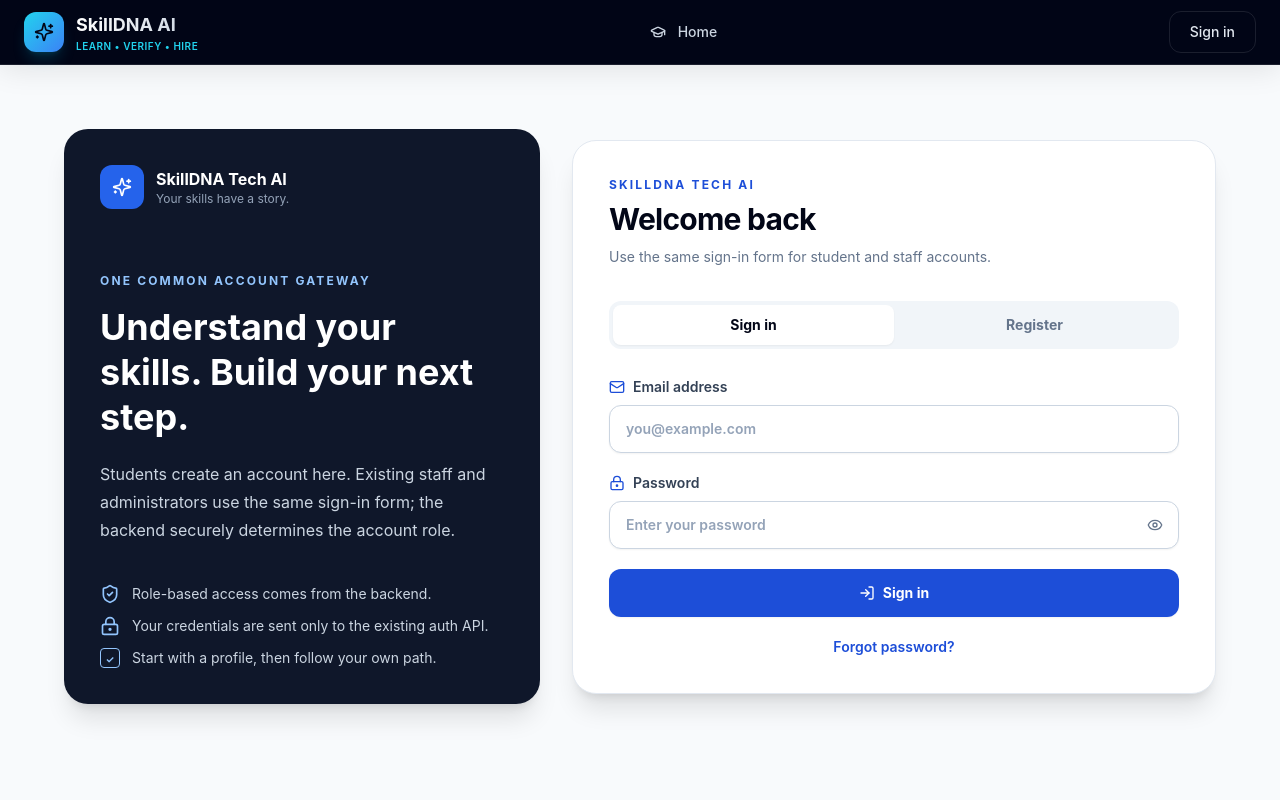
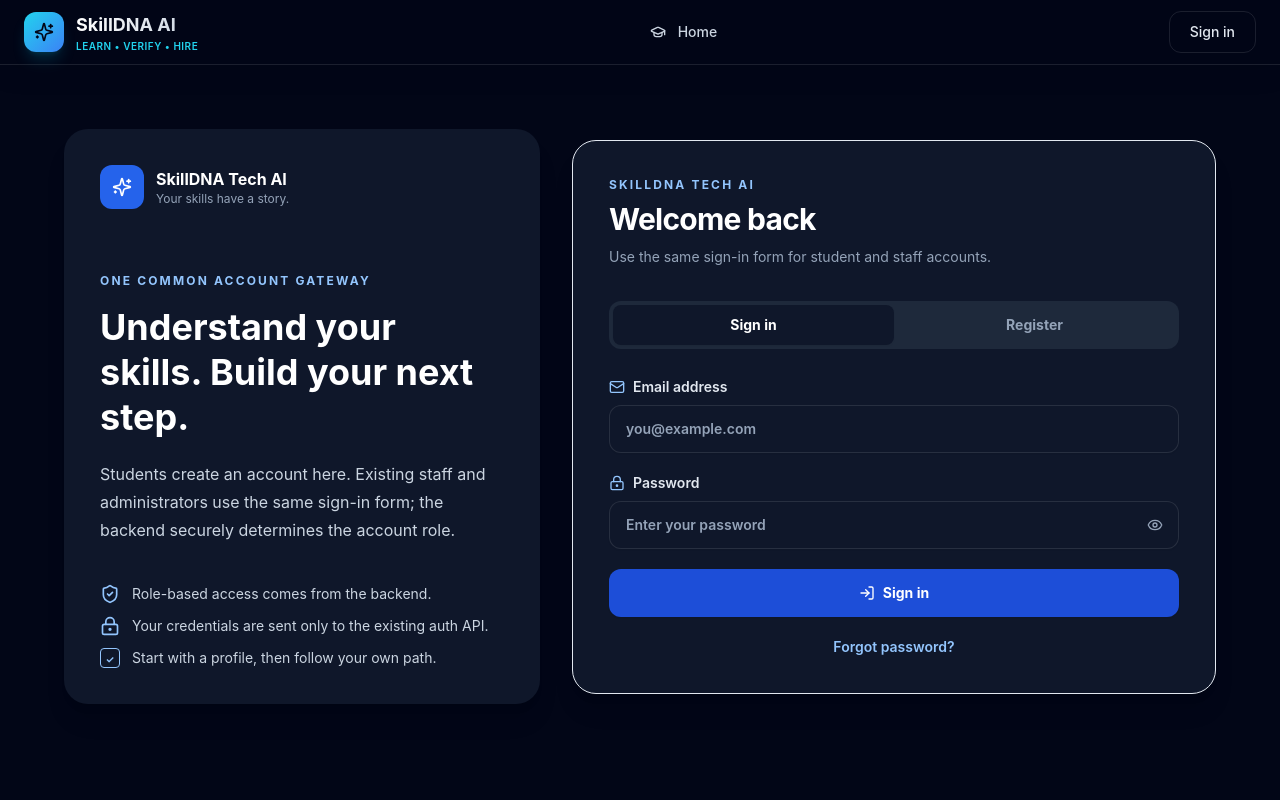
Before and after one commit to Skill-DNA-AI-Tech/skillai-frontend, a React (Vite) app: page /auth in a window 1280 px wide. Shown: the top 800 px of the page. Built offline with nearby package versions, Linux system fonts and the light colour scheme; no server answers.

Commit message:
Align public auth screens with brand theme

```diff
--- a/src/pages/Auth.tsx
+++ b/src/pages/Auth.tsx
@@ -262,11 +262,11 @@ const Auth = () => {
   };
 
   const isCredentialMode = mode === 'login' || mode === 'register';
-  const inputClass = 'h-12 w-full rounded-xl border border-slate-300 bg-white px-4 text-sm text-slate-900 shadow-sm placeholder:text-slate-400 transition focus:border-blue-600 focus:outline-none focus:ring-4 focus:ring-blue-100';
-  const labelClass = 'grid gap-2 text-sm font-semibold text-slate-700';
+  const inputClass = 'h-12 w-full rounded-xl border border-white/10 bg-slate-900 px-4 text-sm text-slate-100 shadow-sm placeholder:text-slate-400 transition focus:border-blue-600 focus:outline-none focus:ring-4 focus:ring-blue-100';
+  const labelClass = 'grid gap-2 text-sm font-semibold text-slate-200';
 
   return (
-    <main className="min-h-[calc(100vh-4rem)] bg-slate-50 px-4 py-10 sm:px-6 lg:py-16">
+    <main className="min-h-[calc(100vh-4rem)] bg-slate-950 px-4 py-10 sm:px-6 lg:py-16">
       <div className="mx-auto grid max-w-6xl gap-8 lg:grid-cols-[0.85fr_1.15fr] lg:items-center">
         <section className="hidden rounded-3xl bg-slate-900 p-9 text-white shadow-xl lg:block">
           <div className="flex items-center gap-3"><span className="grid h-11 w-11 place-items-center rounded-xl bg-blue-600"><Sparkles className="h-5 w-5" /></span><div><p className="font-bold">SkillDNA Tech AI</p><p className="text-xs text-slate-400">Your skills have a story.</p></div></div>
@@ -276,24 +276,24 @@ const Auth = () => {
           <div className="mt-10 space-y-3 text-sm text-slate-300"><div className="flex items-center gap-3"><ShieldCheck className="h-5 w-5 text-blue-300" /> Role-based access comes from the backend.</div><div className="flex items-center gap-3"><LockKeyhole className="h-5 w-5 text-blue-300" /> Your credentials are sent only to the existing auth API.</div><div className="flex items-center gap-3"><BookOpenCheckIcon /> Start with a profile, then follow your own path.</div></div>
         </section>
 
-        <section className="rounded-3xl border border-slate-200 bg-white p-6 shadow-xl sm:p-9">
-          <div className="mb-8"><p className="text-xs font-bold uppercase tracking-[0.18em] text-blue-700">SkillDNA Tech AI</p><h2 className="mt-2 text-3xl font-bold tracking-tight text-slate-950">{mode === 'register' ? 'Create your student account' : mode === 'login' ? 'Welcome back' : mode === 'forgot' ? 'Recover your account' : mode === 'admin_otp' ? 'Confirm administrator access' : 'Update your password'}</h2><p className="mt-2 text-sm leading-6 text-slate-500">{mode === 'register' ? 'Registration is currently available for students. You can choose your career direction after signing in.' : mode === 'login' ? 'Use the same sign-in form for student and staff accounts.' : 'Complete the secure step below to continue.'}</p></div>
+        <section className="rounded-3xl border border-slate-200 bg-slate-900 p-6 shadow-xl sm:p-9">
+          <div className="mb-8"><p className="text-xs font-bold uppercase tracking-[0.18em] text-blue-300">SkillDNA Tech AI</p><h2 className="mt-2 text-3xl font-bold tracking-tight text-white">{mode === 'register' ? 'Create your student account' : mode === 'login' ? 'Welcome back' : mode === 'forgot' ? 'Recover your account' : mode === 'admin_otp' ? 'Confirm administrator access' : 'Update your password'}</h2><p className="mt-2 text-sm leading-6 text-slate-400">{mode === 'register' ? 'Registration is currently available for students. You can choose your career direction after signing in.' : mode === 'login' ? 'Use the same sign-in form for student and staff accounts.' : 'Complete the secure step below to continue.'}</p></div>
 
-          {(mode === 'login' || mode === 'register') && <div className="mb-7 flex rounded-xl bg-slate-100 p-1"><button type="button" onClick={() => { setMode('login'); setError(null); setMessage(null); }} className={`flex-1 rounded-lg px-4 py-2.5 text-sm font-bold ${mode === 'login' ? 'bg-white text-slate-950 shadow-sm' : 'text-slate-500 hover:text-slate-800'}`}>Sign in</button><button type="button" onClick={() => { setMode('register'); setError(null); setMessage(null); setRole('student'); }} className={`flex-1 rounded-lg px-4 py-2.5 text-sm font-bold ${mode === 'register' ? 'bg-white text-slate-950 shadow-sm' : 'text-slate-500 hover:text-slate-800'}`}>Register</button></div>}
+          {(mode === 'login' || mode === 'register') && <div className="mb-7 flex rounded-xl bg-slate-800 p-1"><button type="button" onClick={() => { setMode('login'); setError(null); setMessage(null); }} className={`flex-1 rounded-lg px-4 py-2.5 text-sm font-bold ${mode === 'login' ? 'bg-slate-900 text-white shadow-sm' : 'text-slate-400 hover:text-slate-800'}`}>Sign in</button><button type="button" onClick={() => { setMode('register'); setError(null); setMessage(null); setRole('student'); }} className={`flex-1 rounded-lg px-4 py-2.5 text-sm font-bold ${mode === 'register' ? 'bg-slate-900 text-white shadow-sm' : 'text-slate-400 hover:text-slate-800'}`}>Register</button></div>}
 
           <form className="grid gap-5" onSubmit={handleSubmit}>
-            {mode === 'register' && <label className={labelClass}><span className="flex items-center gap-2"><UserRound className="h-4 w-4 text-blue-700" /> Full name</span><input value={name} onChange={(e) => setName(e.target.value)} className={inputClass} placeholder="Your full name" autoComplete="name" required /></label>}
-            {mode !== 'change_temp_password' && mode !== 'admin_otp' && <label className={labelClass}><span className="flex items-center gap-2"><Mail className="h-4 w-4 text-blue-700" /> Email address</span><input value={email} onChange={(e) => setEmail(e.target.value)} className={inputClass} type="email" placeholder="you@example.com" autoComplete="email" required /></label>}
-            {isCredentialMode && <label className={labelClass}><span className="flex items-center gap-2"><LockKeyhole className="h-4 w-4 text-blue-700" /> Password</span><span className="relative"><input value={password} onChange={(e) => setPassword(e.target.value)} className={`${inputClass} pr-12`} type={showPassword ? 'text' : 'password'} placeholder="Enter your password" autoComplete={mode === 'register' ? 'new-password' : 'current-password'} required /><button type="button" aria-label={showPassword ? 'Hide password' : 'Show password'} onClick={() => setShowPassword((value) => !value)} className="absolute right-3 top-1/2 -translate-y-1/2 rounded-md p-1 text-slate-500 hover:text-blue-700">{showPassword ? <EyeOff className="h-4 w-4" /> : <Eye className="h-4 w-4" />}</button></span></label>}
-            {mode === 'admin_otp' && <><div className="rounded-xl border border-blue-200 bg-blue-50 p-4 text-sm text-blue-900">Enter the security code sent to <strong>{adminEmail || email}</strong>.</div><label className={labelClass}>6-digit security code<input value={otp} onChange={(e) => setOtp(e.target.value.replace(/\D/g, '').slice(0, 6))} className={`${inputClass} text-center tracking-[0.4em]`} inputMode="numeric" maxLength={6} required autoFocus /></label></>}
-            {mode === 'reset' && <><label className={labelClass}>OTP code<input value={otp} onChange={(e) => setOtp(e.target.value)} className={inputClass} required /></label><label className={labelClass}>New password<span className="relative"><input value={newPassword} onChange={(e) => setNewPassword(e.target.value)} className={`${inputClass} pr-12`} type={showNewPassword ? 'text' : 'password'} required /><button type="button" aria-label={showNewPassword ? 'Hide new password' : 'Show new password'} onClick={() => setShowNewPassword((value) => !value)} className="absolute right-3 top-1/2 -translate-y-1/2 p-1 text-slate-500">{showNewPassword ? <EyeOff className="h-4 w-4" /> : <Eye className="h-4 w-4" />}</button></span></label></>}
-            {mode === 'forgot' && <p className="rounded-xl bg-slate-50 p-4 text-sm leading-6 text-slate-600">We will use the existing password-recovery flow for this email address.</p>}
-            {mode === 'change_temp_password' && <label className={labelClass}>New secure password<span className="relative"><input value={newPassword} onChange={(e) => setNewPassword(e.target.value)} className={`${inputClass} pr-12`} type={showNewPassword ? 'text' : 'password'} required /><button type="button" aria-label={showNewPassword ? 'Hide new password' : 'Show new password'} onClick={() => setShowNewPassword((value) => !value)} className="absolute right-3 top-1/2 -translate-y-1/2 p-1 text-slate-500">{showNewPassword ? <EyeOff className="h-4 w-4" /> : <Eye className="h-4 w-4" />}</button></span></label>}
+            {mode === 'register' && <label className={labelClass}><span className="flex items-center gap-2"><UserRound className="h-4 w-4 text-blue-300" /> Full name</span><input value={name} onChange={(e) => setName(e.target.value)} className={inputClass} placeholder="Your full name" autoComplete="name" required /></label>}
+            {mode !== 'change_temp_password' && mode !== 'admin_otp' && <label className={labelClass}><span className="flex items-center gap-2"><Mail className="h-4 w-4 text-blue-300" /> Email address</span><input value={email} onChange={(e) => setEmail(e.target.value)} className={inputClass} type="email" placeholder="you@example.com" autoComplete="email" required /></label>}
+            {isCredentialMode && <label className={labelClass}><span className="flex items-center gap-2"><LockKeyhole className="h-4 w-4 text-blue-300" /> Password</span><span className="relative"><input value={password} onChange={(e) => setPassword(e.target.value)} className={`${inputClass} pr-12`} type={showPassword ? 'text' : 'password'} placeholder="Enter your password" autoComplete={mode === 'register' ? 'new-password' : 'current-password'} required /><button type="button" aria-label={showPassword ? 'Hide password' : 'Show password'} onClick={() => setShowPassword((value) => !value)} className="absolute right-3 top-1/2 -translate-y-1/2 rounded-md p-1 text-slate-400 hover:text-blue-300">{showPassword ? <EyeOff className="h-4 w-4" /> : <Eye className="h-4 w-4" />}</button></span></label>}
+            {mode === 'admin_otp' && <><div className="rounded-xl border border-purple-300/25 bg-purple-400/10 p-4 text-sm text-blue-900">Enter the security code sent to <strong>{adminEmail || email}</strong>.</div><label className={labelClass}>6-digit security code<input value={otp} onChange={(e) => setOtp(e.target.value.replace(/\D/g, '').slice(0, 6))} className={`${inputClass} text-center tracking-[0.4em]`} inputMode="numeric" maxLength={6} required autoFocus /></label></>}
+            {mode === 'reset' && <><label className={labelClass}>OTP code<input value={otp} onChange={(e) => setOtp(e.target.value)} className={inputClass} required /></label><label className={labelClass}>New password<span className="relative"><input value={newPassword} onChange={(e) => setNewPassword(e.target.value)} className={`${inputClass} pr-12`} type={showNewPassword ? 'text' : 'password'} required /><button type="button" aria-label={showNewPassword ? 'Hide new password' : 'Show new password'} onClick={() => setShowNewPassword((value) => !value)} className="absolute right-3 top-1/2 -translate-y-1/2 p-1 text-slate-400">{showNewPassword ? <EyeOff className="h-4 w-4" /> : <Eye className="h-4 w-4" />}</button></span></label></>}
+            {mode === 'forgot' && <p className="rounded-xl bg-slate-950 p-4 text-sm leading-6 text-slate-300">We will use the existing password-recovery flow for this email address.</p>}
+            {mode === 'change_temp_password' && <label className={labelClass}>New secure password<span className="relative"><input value={newPassword} onChange={(e) => setNewPassword(e.target.value)} className={`${inputClass} pr-12`} type={showNewPassword ? 'text' : 'password'} required /><button type="button" aria-label={showNewPassword ? 'Hide new password' : 'Show new password'} onClick={() => setShowNewPassword((value) => !value)} className="absolute right-3 top-1/2 -translate-y-1/2 p-1 text-slate-400">{showNewPassword ? <EyeOff className="h-4 w-4" /> : <Eye className="h-4 w-4" />}</button></span></label>}
             {message && <div role="status" className="rounded-xl border border-emerald-200 bg-emerald-50 px-4 py-3 text-sm text-emerald-800">{message}</div>}
             {error && <div role="alert" className="rounded-xl border border-red-200 bg-red-50 px-4 py-3 text-sm text-red-800">{error}</div>}
             <button type="submit" disabled={loading} className="inline-flex h-12 items-center justify-center gap-2 rounded-xl bg-blue-700 px-4 text-sm font-bold text-white shadow-sm transition hover:bg-blue-800 disabled:cursor-not-allowed disabled:opacity-60"><LogIn className="h-4 w-4" />{loading ? 'Please wait…' : mode === 'register' ? 'Create student account' : mode === 'admin_otp' ? 'Verify and sign in' : mode === 'forgot' ? 'Send recovery code' : mode === 'reset' ? 'Reset password' : mode === 'change_temp_password' ? 'Update password' : 'Sign in'}</button>
-            {mode === 'login' && <button type="button" onClick={() => { setMode('forgot'); setError(null); setMessage(null); }} className="text-sm font-semibold text-blue-700 hover:text-blue-900">Forgot password?</button>}
-            {(mode === 'forgot' || mode === 'reset' || mode === 'admin_otp') && <button type="button" onClick={() => { setMode('login'); setError(null); setMessage(null); setOtp(''); }} className="text-left text-sm font-semibold text-blue-700 hover:text-blue-900">← Back to sign in</button>}
+            {mode === 'login' && <button type="button" onClick={() => { setMode('forgot'); setError(null); setMessage(null); }} className="text-sm font-semibold text-blue-300 hover:text-blue-100">Forgot password?</button>}
+            {(mode === 'forgot' || mode === 'reset' || mode === 'admin_otp') && <button type="button" onClick={() => { setMode('login'); setError(null); setMessage(null); setOtp(''); }} className="text-left text-sm font-semibold text-blue-300 hover:text-blue-100">← Back to sign in</button>}
           </form>
         </section>
       </div>
```
